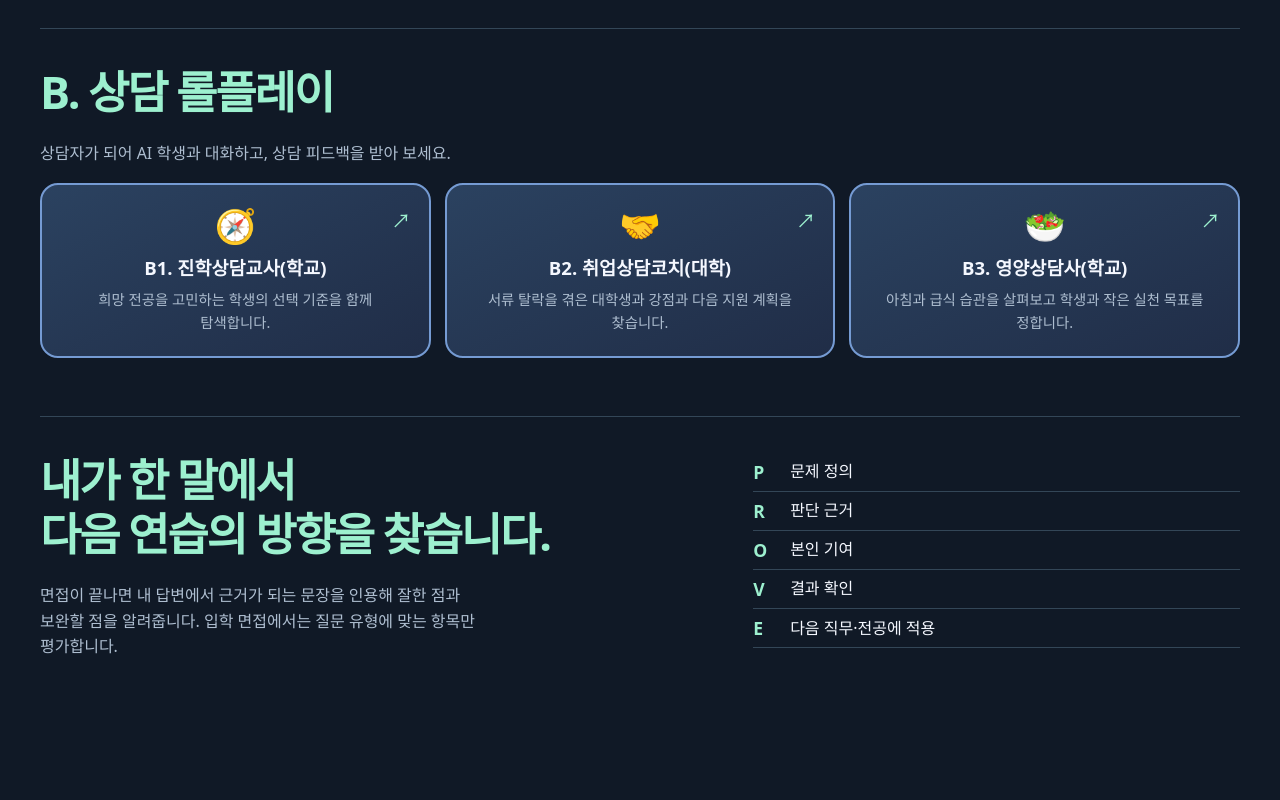
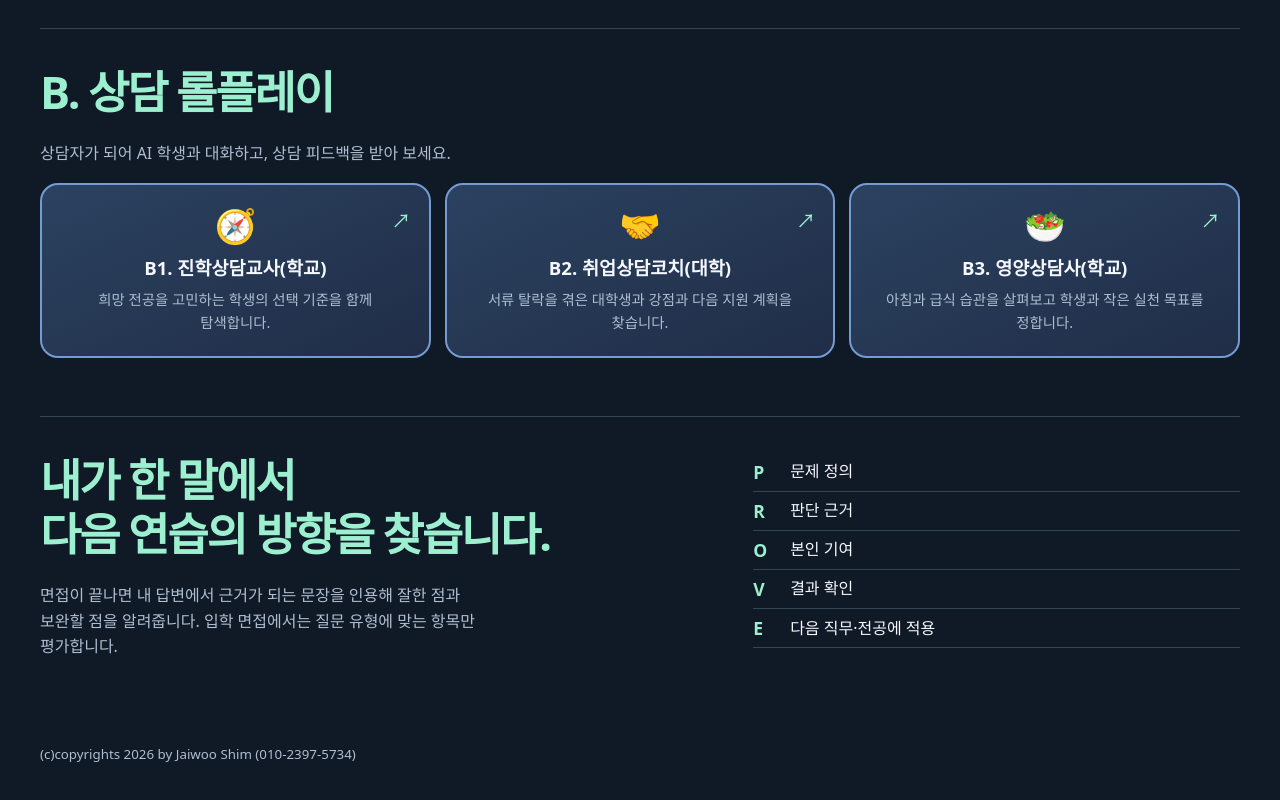
Before and after one commit to jaiwshim-project/10-24-AI-, a website: page mobile/index.html in a window 1280 px wide. Shown: the part 3419-4219 px from the top of the page. Drawn offline with Linux system fonts and the light colour scheme.

Commit message:
Add requested copyright notice to landing footer

```diff
--- a/mobile/index.html
+++ b/mobile/index.html
@@ -178,6 +178,7 @@
           <div><dt>E</dt><dd>다음 직무·전공에 적용</dd></div>
         </dl>
       </section>
+      <footer id="copyright" class="muted"><p><small>(c)copyrights 2026 by Jaiwoo Shim (010-2397-5734)</small></p></footer>
     </div>
     <section class="app-step" id="coach" hidden>
       <h1 id="coach-title" tabindex="-1">AI코치 소개</h1>
```
